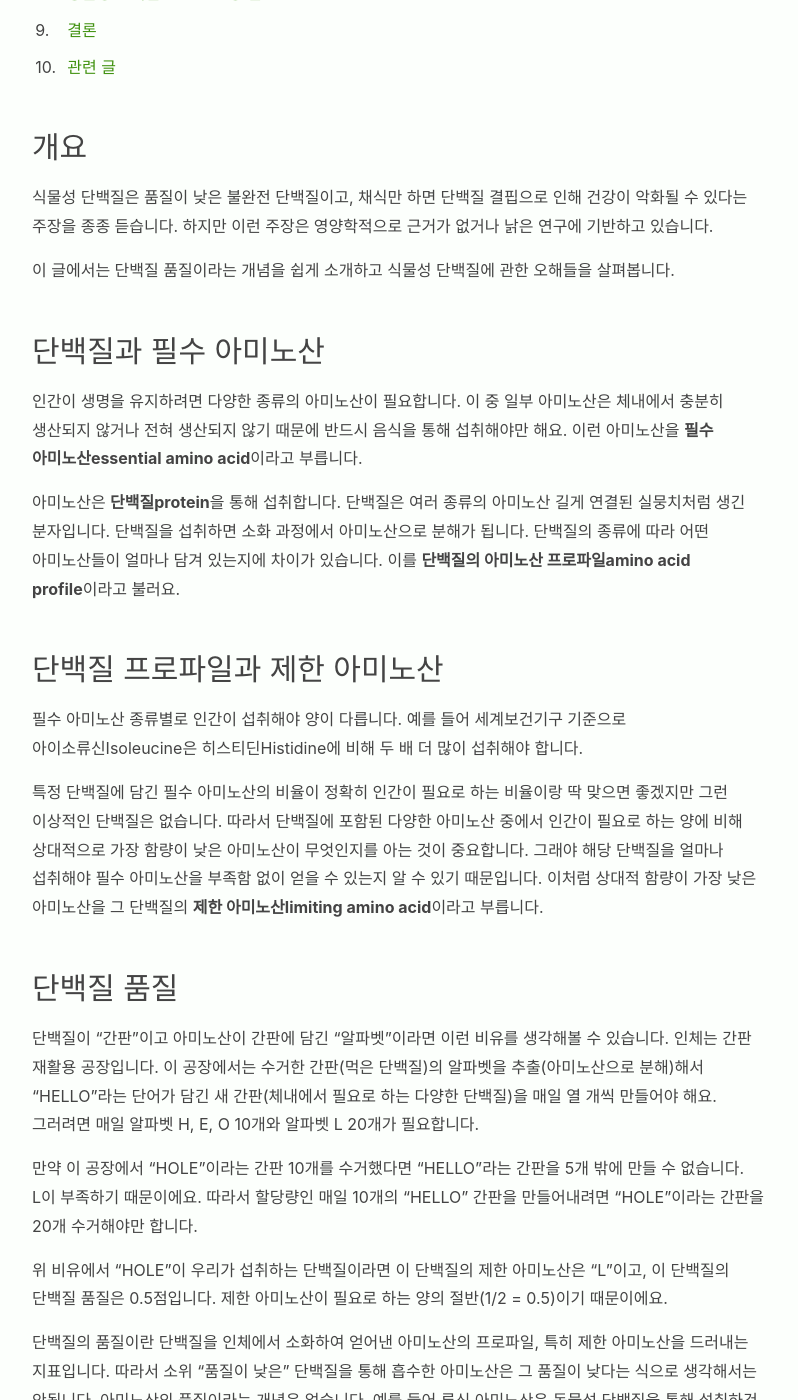
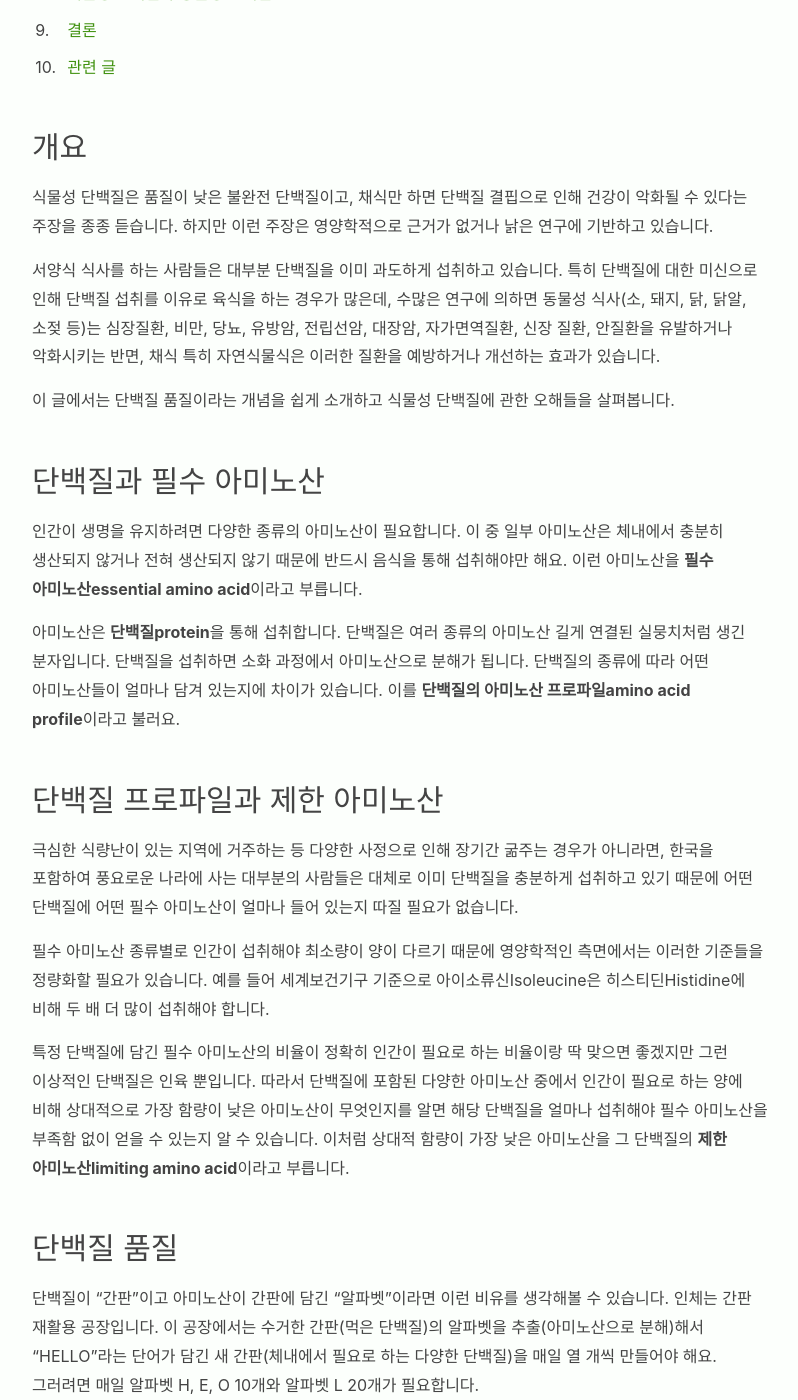
Before and after one commit to veganstudies/veganstudies.github.io, a Jekyll site: the page built from _posts/2020-10-02-quality-of-plant-based-protein.md, in a window 1280 px wide and 1400 px high, scrolled down 559 px. Shown: the whole window, without its empty margins (238-1036 px from the left). Built offline with Jekyll 4.4.1, drawn with Linux system fonts in a browser that asks for light colours; some of the changed text lies outside the part shown.

Commit message:
minor edits

```diff
--- a/_posts/2020-10-02-quality-of-plant-based-protein.md
+++ b/_posts/2020-10-02-quality-of-plant-based-protein.md
@@ -8,6 +8,13 @@ date: 2020-10-02 21:00:00 +0900
 식물성 단백질은 품질이 낮은 불완전 단백질이고, 채식만 하면 단백질 결핍으로 인해
 건강이 악화될 수 있다는 주장을 종종 듣습니다. 하지만 이런 주장은 영양학적으로
 근거가 없거나 낡은 연구에 기반하고 있습니다.
+
+서양식 식사를 하는 사람들은 대부분 단백질을 이미 과도하게 섭취하고 있습니다.
+특히 단백질에 대한 미신으로 인해 단백질 섭취를 이유로 육식을 하는 경우가
+많은데, 수많은 연구에 의하면 동물성 식사(소, 돼지, 닭, 닭알, 소젖 등)는
+심장질환, 비만, 당뇨, 유방암, 전립선암, 대장암, 자가면역질환, 신장 질환,
+안질환을 유발하거나 악화시키는 반면, 채식 특히 자연식물식은 이러한 질환을
+예방하거나 개선하는 효과가 있습니다.
 
 이 글에서는 단백질 품질이라는 개념을 쉽게 소개하고 식물성 단백질에 관한
 오해들을 살펴봅니다.
@@ -27,17 +34,22 @@ profile**이라고 불러요.
 
 ## 단백질 프로파일과 제한 아미노산
 
-필수 아미노산 종류별로 인간이 섭취해야 양이 다릅니다. 예를 들어 세계보건기구
+극심한 식량난이 있는 지역에 거주하는 등 다양한 사정으로 인해 장기간 굶주는
+경우가 아니라면, 한국을 포함하여 풍요로운 나라에 사는 대부분의 사람들은 대체로
+이미 단백질을 충분하게 섭취하고 있기 때문에 어떤 단백질에 어떤 필수 아미노산이
+얼마나 들어 있는지 따질 필요가 없습니다.
+
+필수 아미노산 종류별로 인간이 섭취해야 최소량이 양이 다르기 때문에 영양학적인
+측면에서는 이러한 기준들을 정량화할 필요가 있습니다. 예를 들어 세계보건기구
 기준으로 아이소류신Isoleucine은 히스티딘Histidine에 비해 두 배 더 많이 섭취해야
 합니다.
 
 특정 단백질에 담긴 필수 아미노산의 비율이 정확히 인간이 필요로 하는 비율이랑 딱
-맞으면 좋겠지만 그런 이상적인 단백질은 없습니다. 따라서 단백질에 포함된 다양한
-아미노산 중에서 인간이 필요로 하는 양에 비해 상대적으로 가장 함량이 낮은
-아미노산이 무엇인지를 아는 것이 중요합니다. 그래야 해당 단백질을 얼마나
-섭취해야 필수 아미노산을 부족함 없이 얻을 수 있는지 알 수 있기 때문입니다.
-이처럼 상대적 함량이 가장 낮은 아미노산을 그 단백질의 **제한 아미노산limiting
-amino acid**이라고 부릅니다.
+맞으면 좋겠지만 그런 이상적인 단백질은 인육 뿐입니다. 따라서 단백질에 포함된
+다양한 아미노산 중에서 인간이 필요로 하는 양에 비해 상대적으로 가장 함량이 낮은
+아미노산이 무엇인지를 알면 해당 단백질을 얼마나 섭취해야 필수 아미노산을 부족함
+없이 얻을 수 있는지 알 수 있습니다. 이처럼 상대적 함량이 가장 낮은 아미노산을
+그 단백질의 **제한 아미노산limiting amino acid**이라고 부릅니다.
 
 ## 단백질 품질
 
@@ -61,6 +73,12 @@ amino acid**이라고 부릅니다.
 품질이라는 개념은 없습니다. 예를 들어 류신 아미노산은 동물성 단백질을 통해
 섭취하건 식물성 단백질을 통해 섭취하건 정확히 같은 분자입니다. 다른 아미노산도
 모두 마찬가지입니다.
+
+게다가 다시 강조하자면, 한국을 포함하여 풍요로운 나라에 사는 대부분의
+사람들은 이미 충분한 단백질을 섭취하고 있으므로 단백질 품질을 따지기보다는
+그냥 지나친 편식만 하지 않으면 필수 아미노산을 충분히 얻을 수 있습니다. 건강을
+생각한다면 단백질 품질 계산보다 육식을 끊고 자연식물식 위주의 식사를 하는 것이
+훨씬 더 중요합니다.
 
 ## 단백질 품질을 계산하는 지표들
 
@@ -136,24 +154,28 @@ PDCAAS 기준으로는 대두soy 단백질이 0.91점에서 1점 사이, 완두
 섭취하고 있음에도 불구하고 많은 사람들이 단백질 결핍만을 걱정하곤 합니다. 흔히
 말하는 "저단백 다이어트"란 사실은 "적절단백 다이어트"입니다.
 
-## 동물성 단백질로 인한 신장 질환
+## 식물성 단백질과 동물성 단백질
+
+완전 단백질-불완전 단백질이라는 구분은 앞에서 살펴본 바와 같이 별  의미가
+없습니다. 영양학적 측면에서 이보다 훨씬 중요한 구분은 식물성 단백질-동물성
+단백질입니다.
 
 동물성 단백질은 신장 질환을 악화시키는 반면, 식물성 단백질은 신장 질환 예방에
 효과가 있다는 점이 [대규모
 연구(11952명)](https://www.ncbi.nlm.nih.gov/pmc/articles/PMC5476496/)를 통해
 밝혀지기도 했습니다. 동물성 단백질을 섭취할 때 발생하는 염증 반응 때문입니다.
 실제로 동물성 단백질을 소염제와 함께 섭취하면 신장에 무리를 주지 않는다는 [연구
-결과](https://pubmed.ncbi.nlm.nih.gov/2316671/)도 있습니다. 또한 동물성
-단백질에는 식물성 단백질에 비해 황 함유 아미노산이 많은 편이라 대사 과정에서
-황산을 발생시킵니다. 이 점도 신장에 부담을 주는 요인 중 하나입니다.
+결과](https://pubmed.ncbi.nlm.nih.gov/2316671/)도 있습니다.
+
+또한 동물성 단백질에는 식물성 단백질에 비해 황 함유 아미노산이 많은 편이라
+대사 과정에서 황산을 발생시킵니다. 이 점도 신장에 부담을 주는 요인 중
+하나입니다.
 
 ## 결론
 
 요약하면 이렇습니다.
 
 * 완전 단백질, 불완전 단백질은 잘못된 이분법입니다.
-* 동물 단백질은 품질이 좋고 식물 단백질은 품질이 낮다는 주장도 잘못된
-  이분법입니다.
 * 단백질의 "품질"은 단백질을 소화하여 얻어지는 아미노산의 조성 차이를 이르는
   말일 뿐, "품질 좋은 아미노산"이나 "품질 낮은 아미노산" 같은 개념은 없습니다.
 * 한국을 비롯한 대부분의 선진국/개발도상국의 경우 단백질 결핍이 아닌 육식 위주
```
